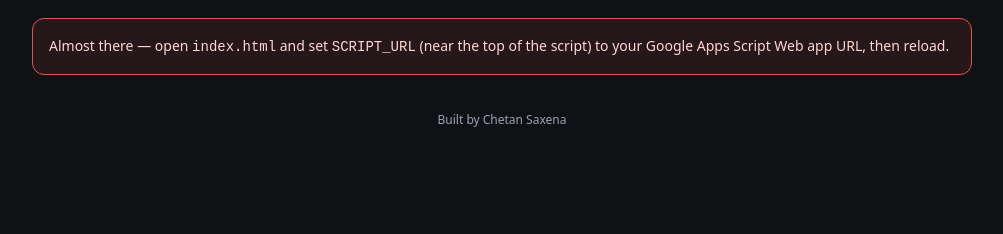
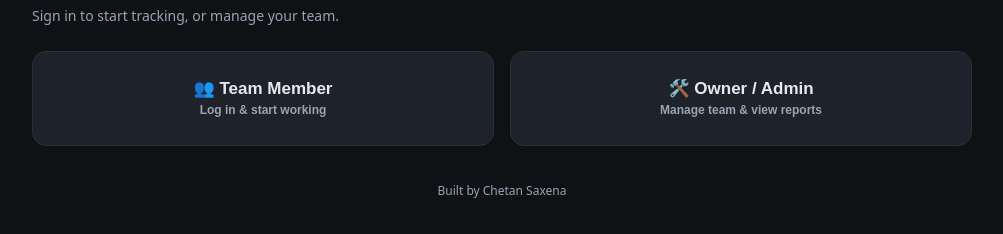
Before and after one commit to chetansaxenaa/teamtrack, a plain HTML site: page index.html in a window 1280 px wide. Shown: the part 52-286 px from the top of the page, without its empty margins (138-1141 px from the left). Drawn offline with Linux system fonts and the light colour scheme.

Commit message:
Update index.html

```diff
--- a/index.html
+++ b/index.html
@@ -172,7 +172,7 @@
 
 <script>
 /* ===== SET THIS to your Apps Script Web app URL (ends in /exec) ===== */
-const SCRIPT_URL = "PASTE_YOUR_APPS_SCRIPT_WEB_APP_URL_HERE";
+const SCRIPT_URL = "https://script.google.com/macros/s/AKfycbzoMu9fdzhYELFNwWM4lIffo65wiC1osehKxwjroMqp1EAapyilOKVrZYUidkPvEzhJ1w/exec";
 
 const BREAK_THRESHOLD = 5 * 60;  // seconds away before it counts as a break (5 min)
 const SYNC_INTERVAL   = 30;      // seconds between saves to the sheet
```
